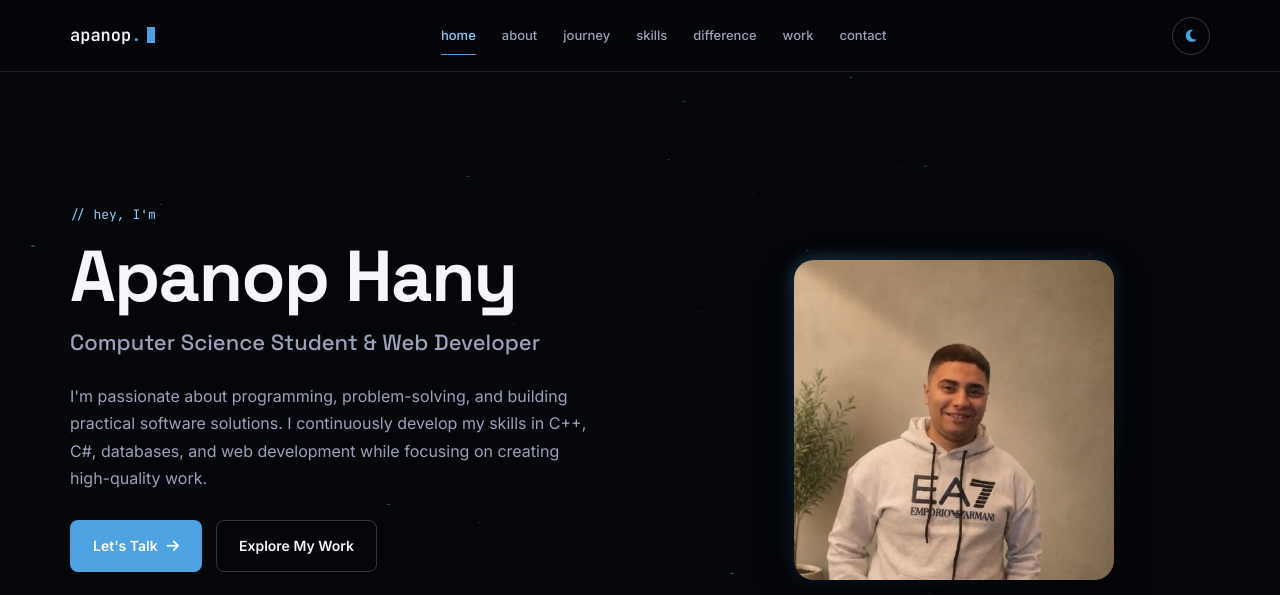
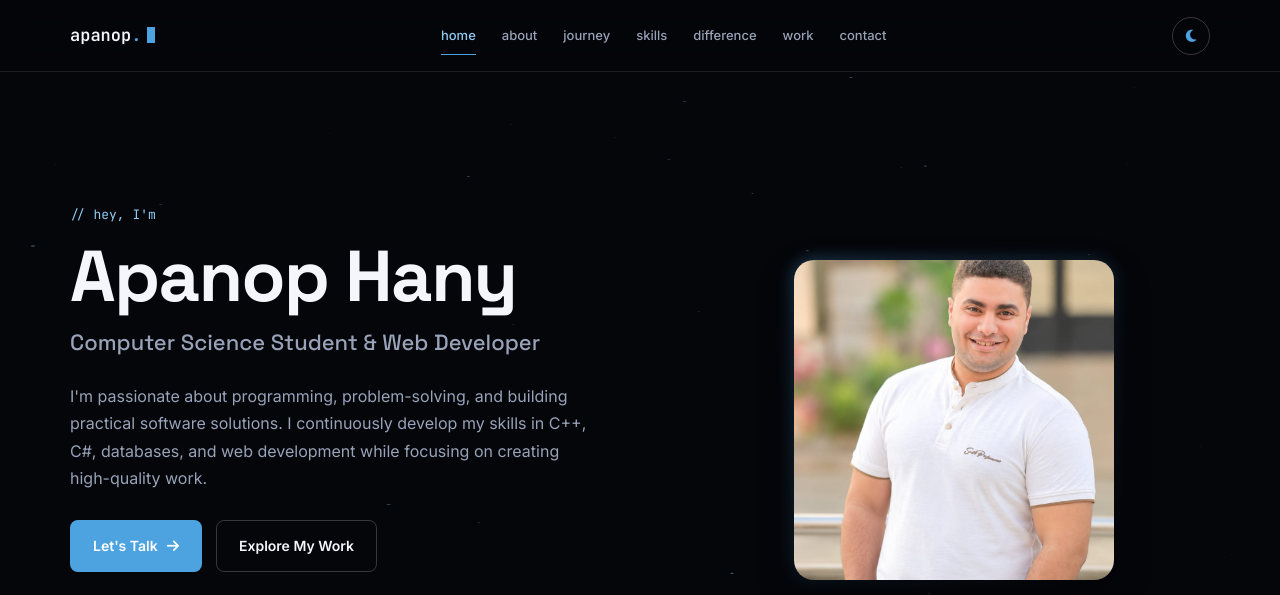
Before and after one commit to ApanopHany/Apanop_portfolio, a plain HTML site: page portfolio/index (1) copy.html in a window 1280 px wide. Shown: the top 595 px of the page. Drawn offline with Linux system fonts and the light colour scheme.

Commit message:
Update index (1) copy.html

```diff
--- a/portfolio/index (1) copy.html
+++ b/portfolio/index (1) copy.html
@@ -539,7 +539,7 @@ body.light-theme .cursor-glow{ mix-blend-mode:multiply; }
       <div class="hero-image">
         <div class="image-wrapper">
           <div class="image-glow"></div>
-          <img src="images/photo.jpg" alt="Apanop Hany" onerror="this.replaceWith(Object.assign(document.createElement('div'),{className:'no-photo',innerHTML:'<i class=\'fa-solid fa-user\'></i><span>Add images/photo.jpg</span>'}))">
+          <img src="images/1.jpg" alt="Apanop Hany" onerror="this.replaceWith(Object.assign(document.createElement('div'),{className:'no-photo',innerHTML:'<i class=\'fa-solid fa-user\'></i><span>Add images/photo.jpg</span>'}))">
         </div>
       </div>
     </div>
```
